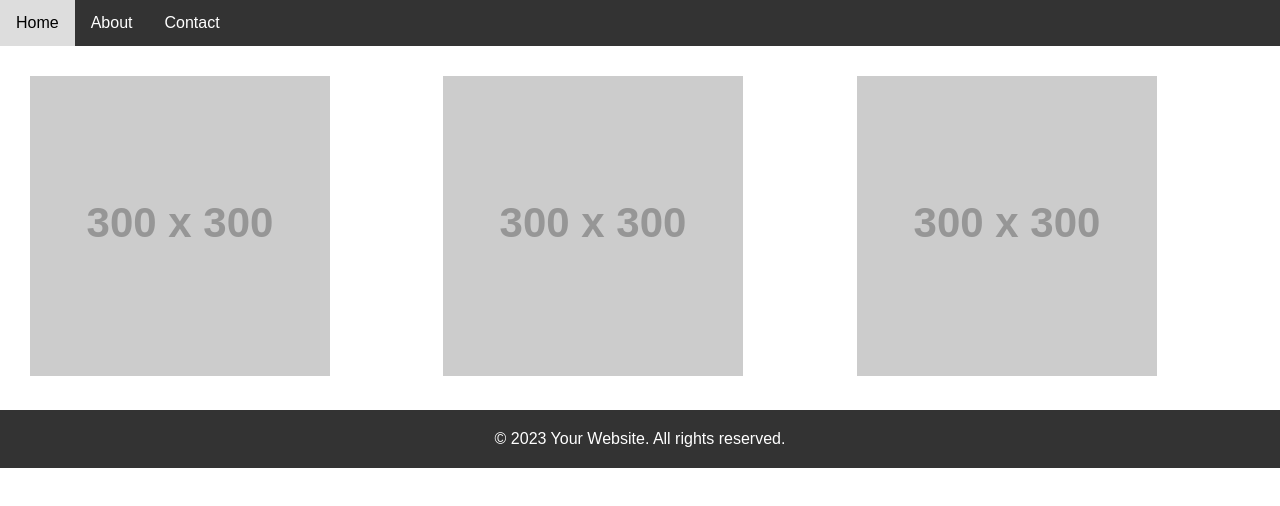
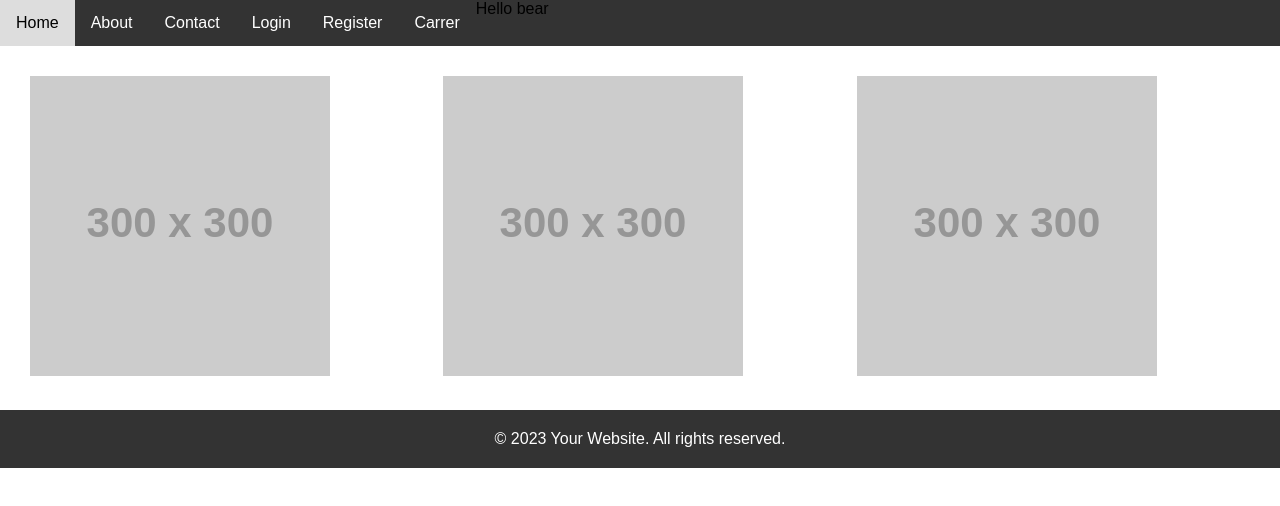
Before and after one commit to TUSHARSINGHCHWDA/demo-website, a plain HTML site: page index.html in a window 1280 px wide. Drawn offline with Linux system fonts and the light colour scheme; placeholder pictures from the web are drawn by us.

Commit message:
index file changed by dev2

```diff
--- a/index.html
+++ b/index.html
@@ -57,9 +57,14 @@
 </head>
 <body>
   <div class="navbar">
+
+    <caption>Hello bear</caption>
     <a href="#">Home</a>
     <a href="#">About</a>
     <a href="#">Contact</a>
+    <a href="#">Login</a>
+    <a href="#">Register</a>
+    <a href="#">Carrer</a>
   </div>
 
   <div class="flex-container">
```
